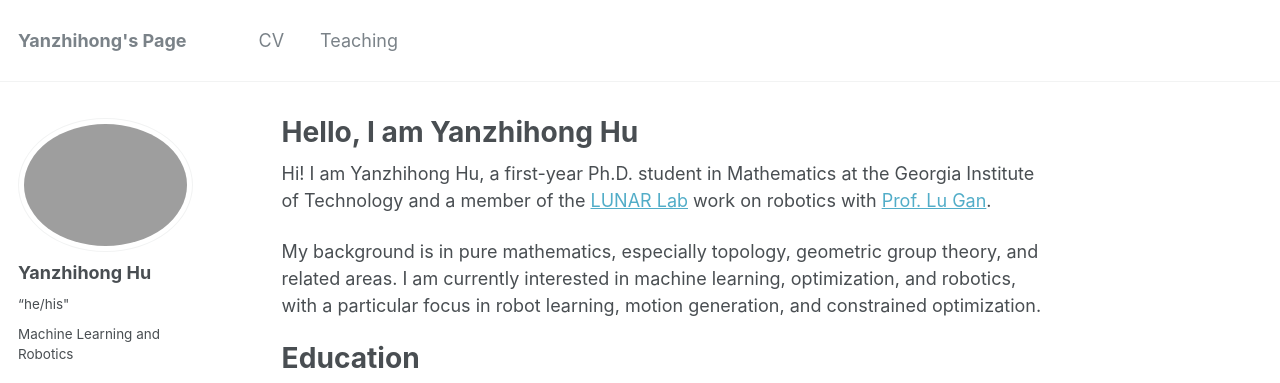
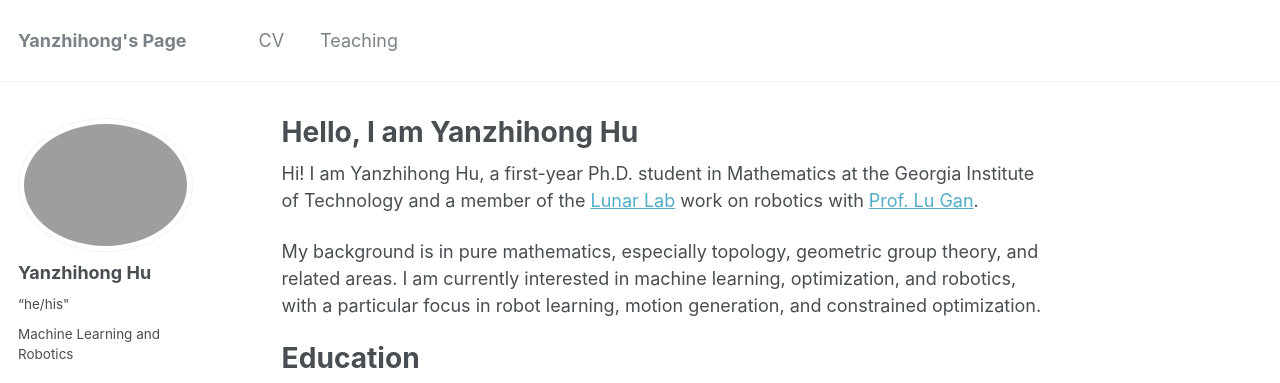
Before and after one commit to Yanzhihong-Hu/Yanzhihong-Hu.github.io, a Jekyll site: the page built from _pages/about.md, in a window 1280 px wide and 1192 px high. Shown: the top 383 px of the window. Built offline with Jekyll 4.4.1, drawn with Linux system fonts in a browser that asks for light colours.

Commit message:
Revise the name of lab

```diff
--- a/_pages/about.md
+++ b/_pages/about.md
@@ -7,7 +7,7 @@ redirect_from:
   - /about.html
 ---
 
-Hi! I am Yanzhihong Hu, a first-year Ph.D. student in Mathematics at the Georgia Institute of Technology and a member of the [LUNAR Lab](https://sites.gatech.edu/lunarlab/) work on robotics with [Prof. Lu Gan](https://ganlumomo.github.io/).
+Hi! I am Yanzhihong Hu, a first-year Ph.D. student in Mathematics at the Georgia Institute of Technology and a member of the [Lunar Lab](https://sites.gatech.edu/lunarlab/) work on robotics with [Prof. Lu Gan](https://ganlumomo.github.io/).
 
 My background is in pure mathematics, especially topology, geometric group theory, and related areas. I am currently interested in machine learning, optimization, and robotics, with a particular focus in robot learning, motion generation, and constrained optimization.
 
```
